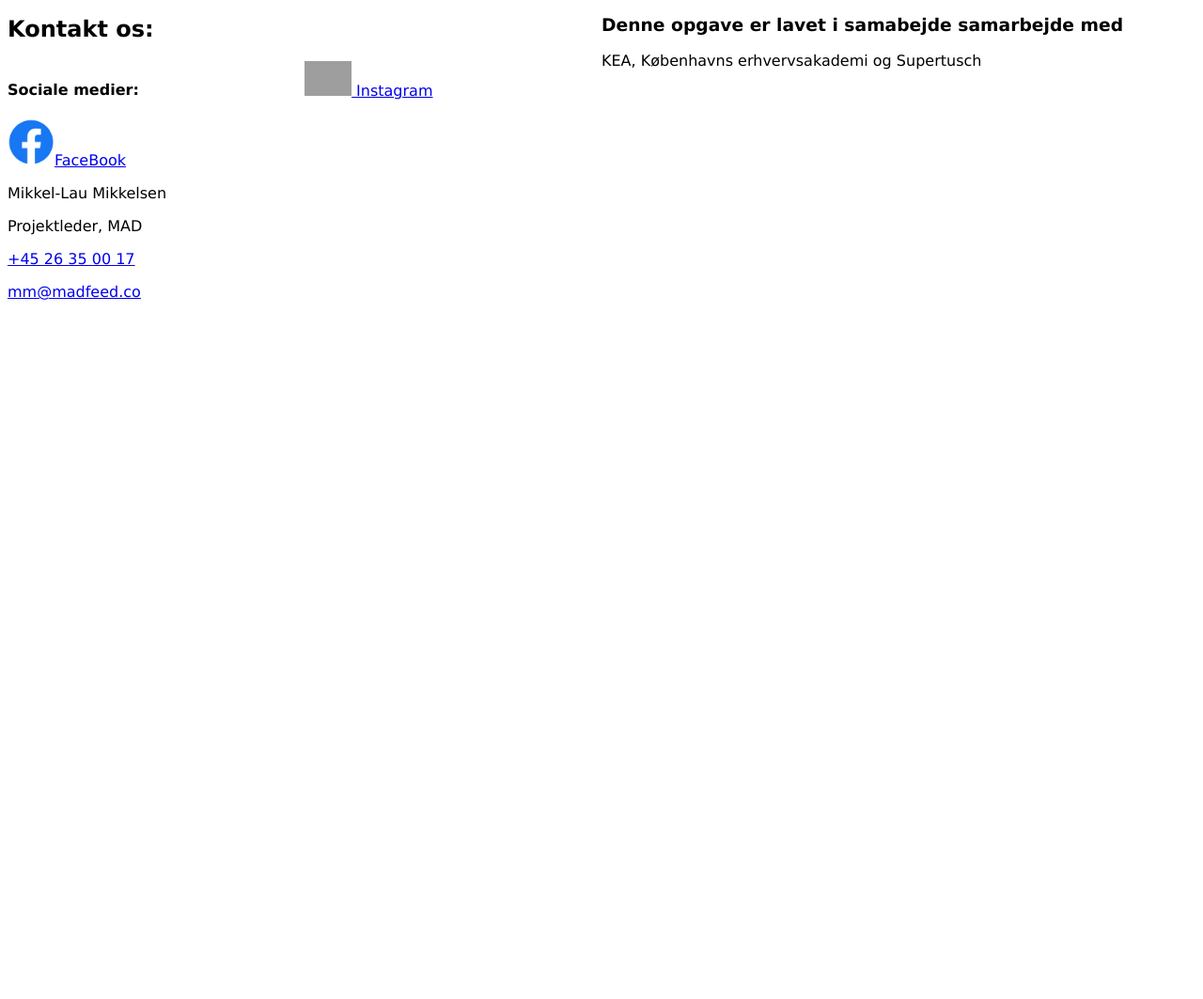
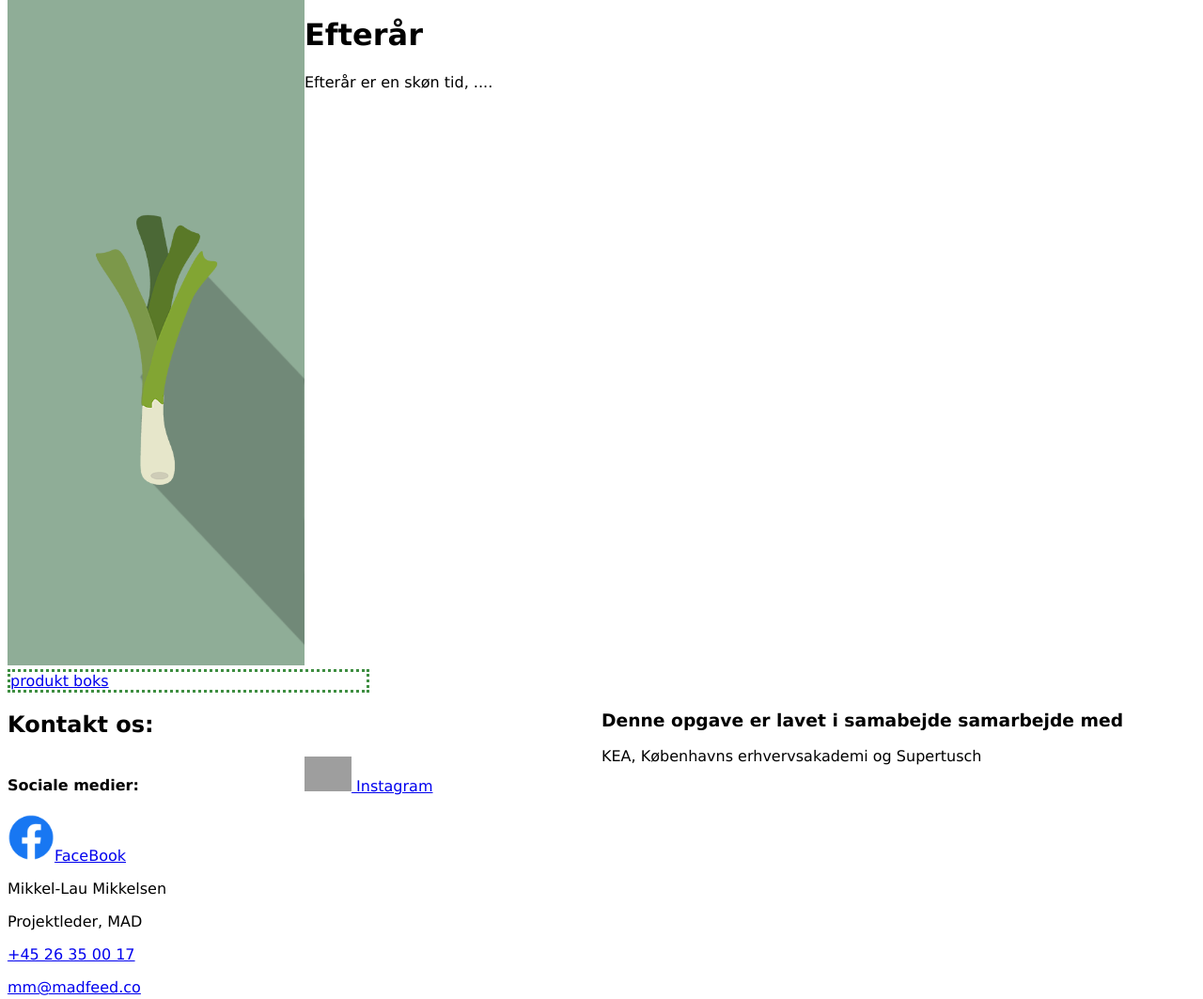
Before and after one commit to TineKea/temasite7, a plain HTML site: page efteror.html in a window 1280 px wide. Shown: the part 106-1169 px from the top of the page at 94% size. Before the commit the page ends 800 px from the top, so only its background shows below. Drawn offline with Linux system fonts and the light colour scheme; grey boxes are pictures that could not be loaded.

Commit message:
årstiderne copy paste er gjort og klar til JSON

```diff
--- a/efteror.html
+++ b/efteror.html
@@ -39,7 +39,24 @@
     </header>
 
     <main>
+      <!--Forklaring og introduktion til de kommende clickable produkter-->
+      <div class="grid_1-3">
+        <div>
+          <img src="img/efterår_forside.png" alt="Efterår" />
+        </div>
 
+        <div>
+          <h1>Efterår</h1>
+          <p>Efterår er en skøn tid, ....</p>
+        </div>
+      </div>
+      <!--Forklaring og introduktion til de kommende clickable produkter-->
+
+      <!--API og JSON produkter-->
+      <div class="read_more">
+        <a href="produkt.html">produkt boks</a>
+      </div>
+      <!--API og JSON produkter-->
     </main>
 
     <footer>
```
Also changed, not shown: summer.html (+18 -3 lines), vinter.html (+17 -0 lines).
